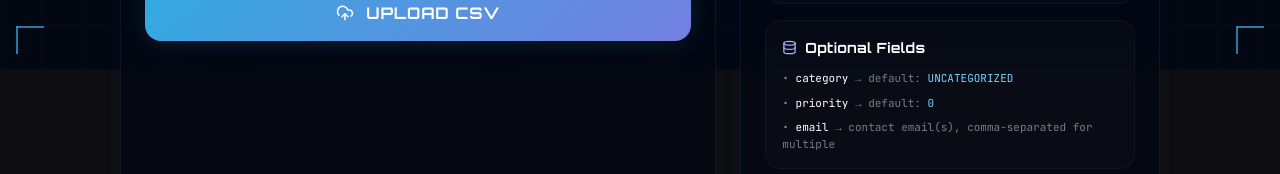
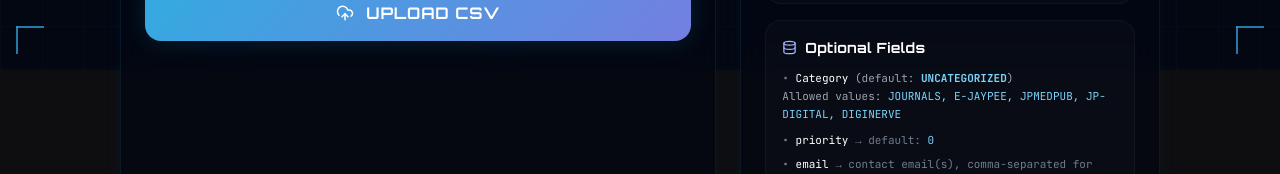
Before and after one commit to Antil12/UPTIME-Project, a React (Vite) app in the folder frontend/: page /bulk-import in a window 1280 px wide. Shown: the part 730-904 px from the top of the page. Built offline with nearby package versions, Linux system fonts and the light colour scheme; no server answers; sample sign-in values are in the browser's storage.

Commit message:
change in bulkupload and in tsconfig.json

```diff
--- a/frontend/src/pages/BulkUpload.jsx
+++ b/frontend/src/pages/BulkUpload.jsx
@@ -998,7 +998,18 @@ const BulkUpload = () => {
                       color: "rgba(148,163,184,0.74)",
                     }}
                   >
-                    <li>• <span className="text-white">category</span> → default: <span className="text-sky-300">UNCATEGORIZED</span></li>
+                    <li className="leading-relaxed">
+                   • <span className="text-white font-medium">Category</span>
+                     <span className="text-gray-400"> (default: </span>
+                     <span className="text-sky-300 font-semibold">UNCATEGORIZED</span>
+                     <span className="text-gray-400">)</span>
+                     <br />
+                     <span className="text-gray-400">Allowed values:</span>
+                     <span className="text-sky-300 font-medium">
+                       {" "}
+                    JOURNALS, E-JAYPEE, JPMEDPUB, JP-DIGITAL, DIGINERVE
+                    </span>
+                    </li>
                     <li>• <span className="text-white">priority</span> → default: <span className="text-sky-300">0</span></li>
                     <li>• <span className="text-white">email</span> → contact email(s), comma-separated for multiple</li>
                   </ul>
--- a/frontend/tsconfig.json
+++ b/frontend/tsconfig.json
@@ -3,6 +3,7 @@
     "baseUrl": ".",
     "paths": {
       "@/*": ["src/*"]
-    }
+    },
+    "ignoreDeprecations": "6.0"
   }
 }
```
